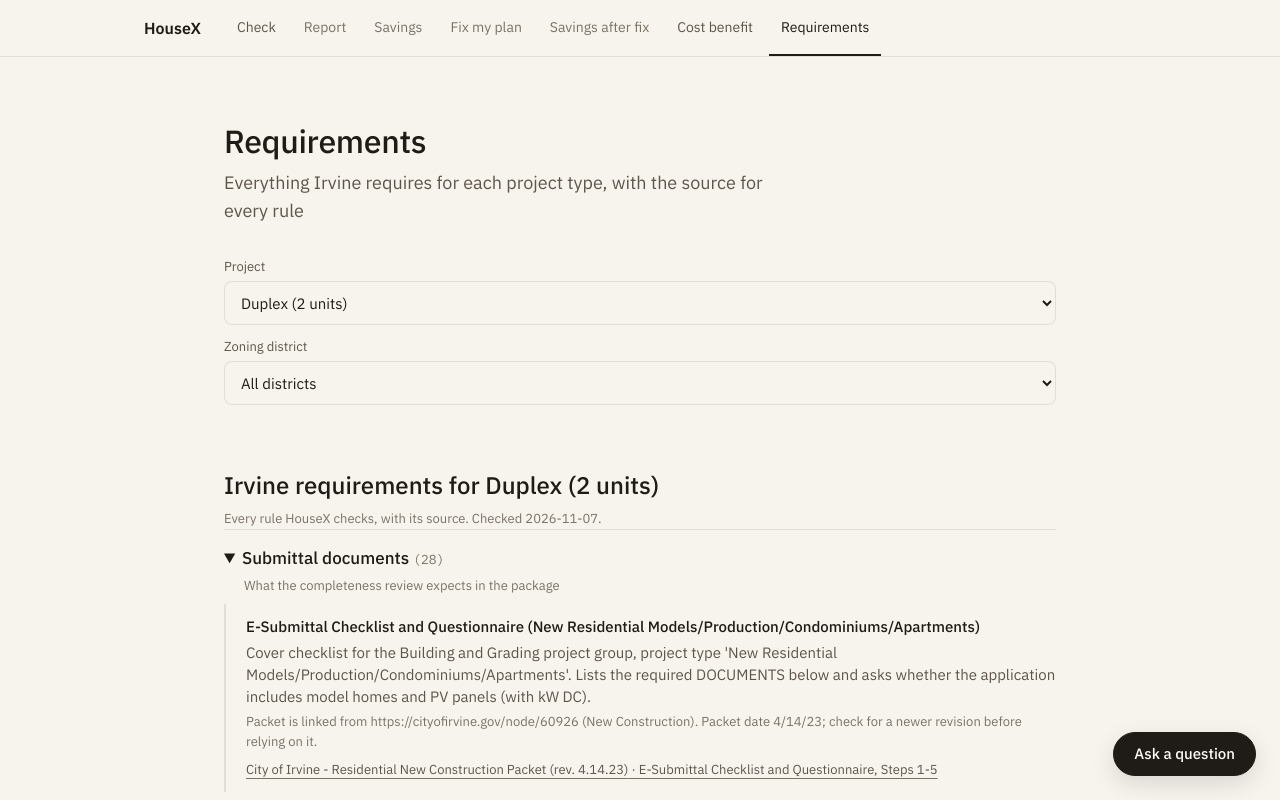
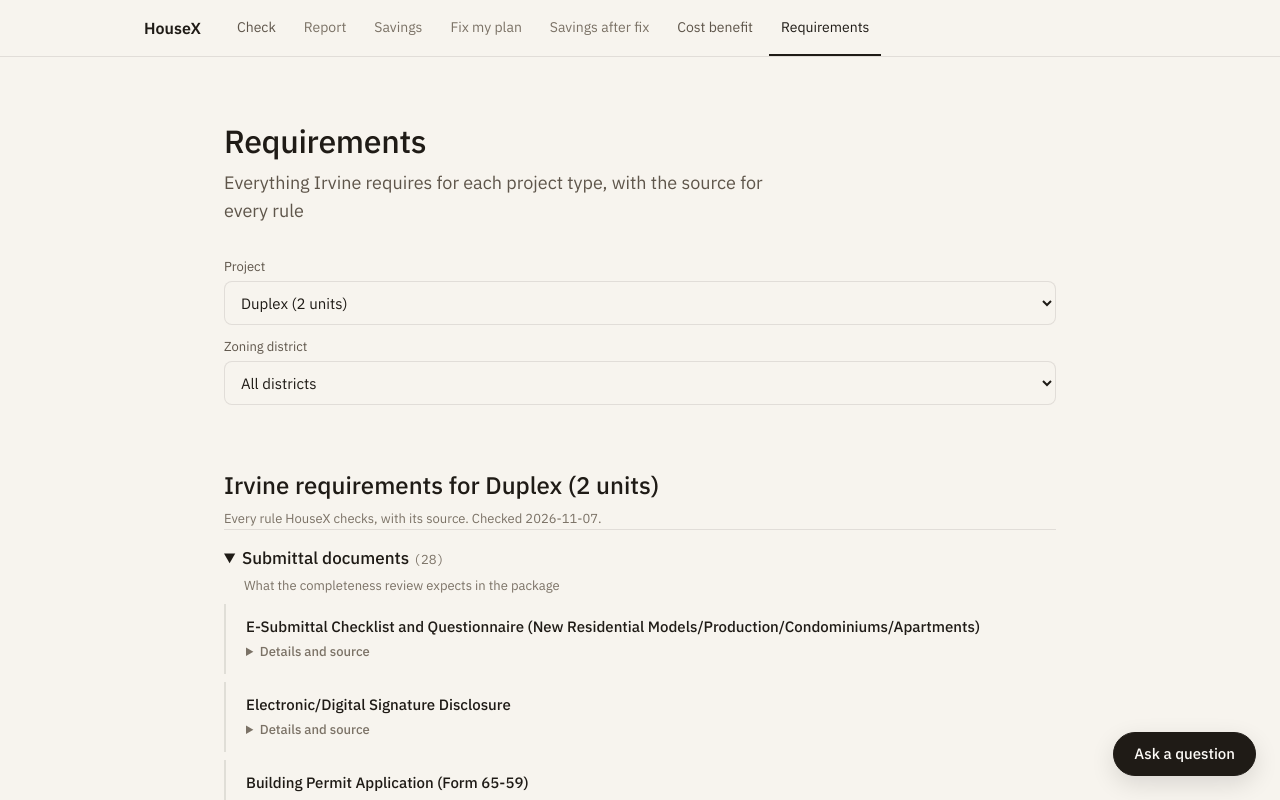
Before and after one commit to Max-Sora/HouseX, a Next.js app in the folder web/: page /requirements in a window 1280 px wide. Both pictures are taken after a click on the heading 640 px from the left and 571 px from the top of the page. Shown: the top 800 px of the page. Built offline with nearby package versions, Linux system fonts and the light colour scheme.

Commit message:
feat(web): hide explanations and legal sources behind a details toggle

```diff
--- /dev/null
+++ b/web/app/More.tsx
@@ -0,0 +1,17 @@
+import styles from "./page.module.css";
+
+// Explanations, evidence and legal sources stay out of the way until the reader asks for them.
+export default function More({
+  children,
+  label = "Details and source",
+}: {
+  children: React.ReactNode;
+  label?: string;
+}) {
+  return (
+    <details className={styles.more}>
+      <summary>{label}</summary>
+      <div className={styles.moreBody}>{children}</div>
+    </details>
+  );
+}
--- a/web/app/Requirements.tsx
+++ b/web/app/Requirements.tsx
@@ -1,10 +1,20 @@
 import type { RuleSet, Source, Status } from "@/lib/types";
+import More from "./More";
 import styles from "./page.module.css";
 
 const trio = (l: Record<string, number | "UL" | null>, keys: string[]) =>
   keys.map((k) => (l[k] === null || l[k] === undefined ? "—" : l[k]!.toLocaleString())).join(" / ");
 const ft = (v: number | null, unit = "") =>
   v === null ? "varies / not confirmed" : `${v}${unit}`;
+
+function Title({ text, status }: { text: string; status: Status }) {
+  return (
+    <div className={styles.findingHead}>
+      <strong>{text}</strong>
+      {status === "UNVERIFIED" && <span className={styles.badge}>unverified</span>}
+    </div>
+  );
+}
 
 function Cite({ source, status }: { source: Source; status: Status }) {
   return (
@@ -66,10 +76,12 @@ export default function Requirements({
         <ul>
           {docs.map((d) => (
             <li key={d.id} className={styles.finding}>
-              <strong>{d.name}</strong>
+              <Title text={d.name} status={d.status} />
+              <More>
                 <p>{d.description}</p>
                 {d.note && <p className={styles.evidence}>{d.note}</p>}
                 <Cite source={d.source} status={d.status} />
+              </More>
             </li>
           ))}
         </ul>
@@ -122,9 +134,11 @@ export default function Requirements({
         <ul>
           {districts.map((d) => (
             <li key={d.code} className={styles.finding}>
-              <strong>District {d.code} notes</strong>
+              <Title text={`District ${d.code} notes`} status={d.status} />
+              <More>
                 {d.note && <p className={styles.evidence}>{d.note}</p>}
                 <Cite source={d.source} status={d.status} />
+              </More>
             </li>
           ))}
         </ul>
@@ -138,10 +152,12 @@ export default function Requirements({
         <ul>
           {codes.map((t) => (
             <li key={t.id} className={styles.finding}>
-              <strong>{t.rule}</strong>
+              <Title text={t.rule} status={t.status} />
+              <More>
                 <p className={styles.evidence}>Applies when: {t.applies_when}</p>
                 <p>Plans must show: {t.required_evidence_on_plans}</p>
                 <Cite source={t.source} status={t.status} />
+              </More>
             </li>
           ))}
         </ul>
@@ -155,7 +171,9 @@ export default function Requirements({
               Allowable height, stories and area per story by construction type and sprinkler system, {c.code_edition}
             </em>
           </summary>
+          <More label="How this project type is classified">
             <p className={styles.evidence}>{pt.note}</p>
+          </More>
           <div className={styles.tableWrap}>
             <table className={styles.table}>
               <thead>
@@ -181,7 +199,11 @@ export default function Requirements({
               </tbody>
             </table>
           </div>
-          {rows[0] && <Cite source={rows[0].source} status={rows[0].status} />}
+          {rows[0] && (
+            <More label="Source">
+              <Cite source={rows[0].source} status={rows[0].status} />
+            </More>
+          )}
         </details>
       )}
 
@@ -193,13 +215,11 @@ export default function Requirements({
         <ul>
           {laws.map((s) => (
             <li key={s.id} className={styles.finding}>
-              <strong>{s.rule}</strong>
-              {s.applies_when && (
-                <p className={styles.evidence}>
-                  Applies when: {s.applies_when}
-                </p>
-              )}
+              <Title text={s.rule} status={s.status} />
+              <More>
+                {s.applies_when && <p className={styles.evidence}>Applies when: {s.applies_when}</p>}
                 <Cite source={s.source} status={s.status} />
+              </More>
             </li>
           ))}
         </ul>
@@ -213,8 +233,10 @@ export default function Requirements({
         <ul>
           {rules.process.map((s) => (
             <li key={s.id} className={styles.finding}>
-              <strong>{s.rule}</strong>
+              <Title text={s.rule} status={s.status} />
+              <More label="Source">
                 <Cite source={s.source} status={s.status} />
+              </More>
             </li>
           ))}
         </ul>
--- a/web/app/page.module.css
+++ b/web/app/page.module.css
@@ -892,3 +892,31 @@ a.primary {
 .explain strong {
   color: var(--pass);
 }
+
+/* Hidden-by-default details */
+
+.more {
+  margin-top: 4px;
+}
+
+.more summary {
+  cursor: pointer;
+  width: fit-content;
+  font-size: 13px;
+  line-height: 20px;
+  color: var(--muted);
+  transition: color 160ms var(--ease);
+}
+
+.more summary:hover {
+  color: var(--foreground);
+}
+
+.more summary:focus-visible {
+  outline: 2px solid var(--foreground);
+  outline-offset: 2px;
+}
+
+.moreBody {
+  margin-top: 4px;
+}
```
Also changed, not shown: web/app/ReportView.tsx (+5 -7 lines). Lines whose indentation alone changed are shown as unchanged.
